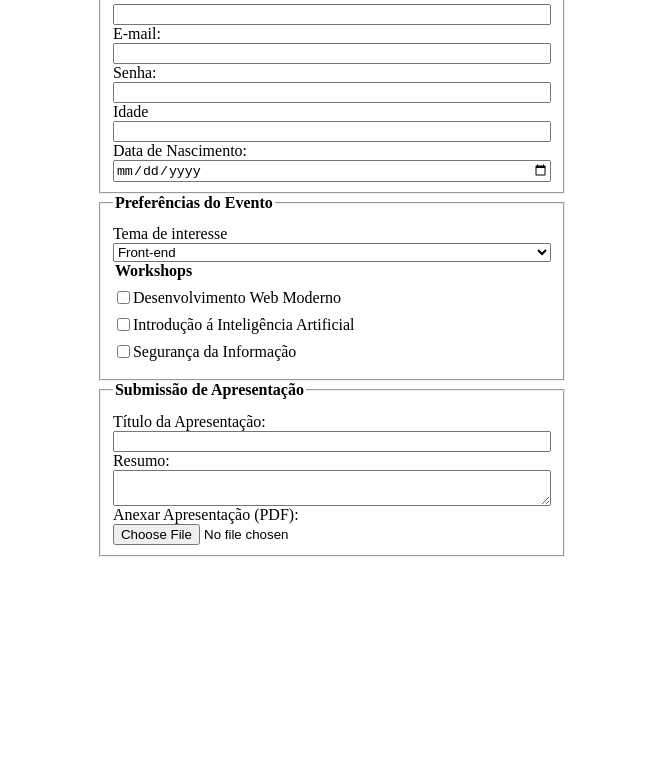
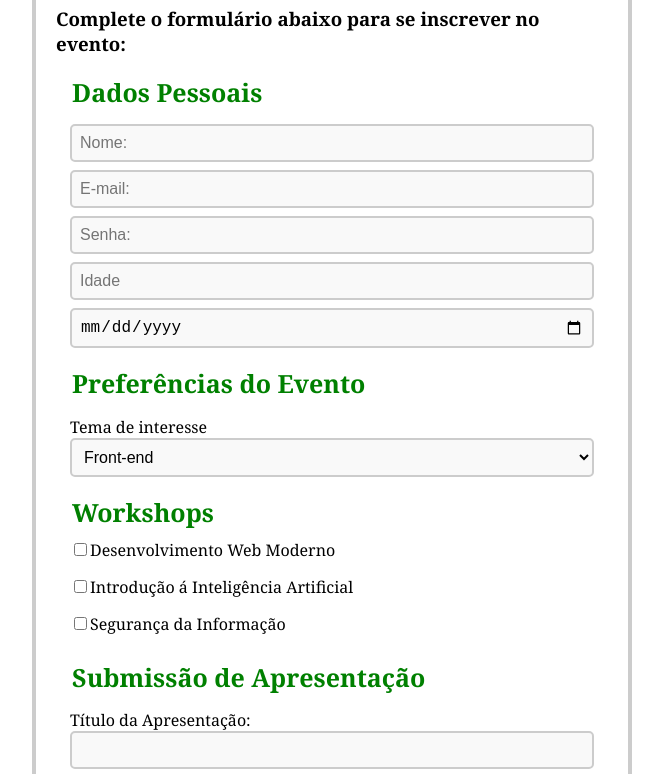
Before and after one commit to Kadnys07/inscricao-evento-tech, a plain HTML site: page index.html in a window 1280 px wide. Shown: the part 184-958 px from the top of the page, without its empty margins (308-971 px from the left). Before the commit the page ends 800 px from the top, so only its background shows below. Drawn offline with Linux system fonts and the light colour scheme.

Commit message:
mudanças visuais html e css

```diff
--- a/css/form.css
+++ b/css/form.css
@@ -2,24 +2,68 @@ body {
     display: flex;
     justify-content: center;
     align-items: center;
-    height: 100vh;
-    margin: 0;
+    margin: 10vh;
+    font-family: Cambria, Cochin, Georgia, Times, 'Times New Roman', serif ;
 }
-.estilo{
-    border-color: rgb(207, 203, 198);
-    border: 2% solid;
+
+form {
+    border: 4px solid #ccc; /* Define a borda */
+    border-radius: 10px; /* Adiciona bordas arredondadas */
+    padding: 20px; /* Adiciona espaçamento interno */
+    width: 100%; /* Garante que o formulário ocupe espaço */
+    max-width: 600px; /* Define uma largura máxima */
+    background-color: #fff;
+    box-sizing: border-box; /* Inclui a borda e o padding no tamanho total */
+}
+
+input[type="text"],
+input[type="number"],
+input[type="date"],
+input[type="email"],
+input[type="password"],
+input[type= "file"],
+textarea,
+select {
+    width: 100%; /* Faz o campo ocupar toda a largura disponível */
+    padding: 8px; /* Adiciona espaçamento interno */
+    margin-bottom: 8px; /* Espaçamento entre os campos */
+    border: 2px solid #ccc; /* Define a borda */
+    border-radius: 5px; /* Adiciona bordas arredondadas */
+    box-sizing: border-box; /* Inclui o padding e a borda no tamanho total */
+    font-size: 16px; /* Ajusta o tamanho da fonte */
+    background-color: #f9f9f9; /* Adiciona um fundo claro */
+}
+
+input:focus {
+    border-color: #007BFF; /* Altera a cor da borda ao focar */
+    outline: none; /* Remove o contorno padrão */
+    background-color: #fff; /* Destaca o fundo ao focar */
 }
 
 fieldset {
     display: flex;
     flex-direction: column;
+    border: none
 }
+
 .checkbox-group {
     display: flex;
     align-items: center;
-    margin-bottom: 8px; /* Espaçamento entre os itens */
-  }
-  legend {
+    margin-bottom: 15px;
+    border-radius: 10px; /* Adiciona bordas arredondadas */
+}
+
+legend {
     font-weight: bold;
-    margin-bottom: 8px; /* Espaçamento entre o título e os checkboxes */
-  }
+    margin-bottom: 8px;
+    color: green;
+    margin-top: 10px;
+    margin-bottom: 10px;
+    font-size: 25px;
+}
+
+#resumo{
+    resize: none;
+    width: 75%;
+    height: 100px;
+}
--- a/index.html
+++ b/index.html
@@ -7,24 +7,22 @@
     <link rel="stylesheet" href="/css/form.css">
 </head>
 <body>
+  <div class="estilo">
     <form name="form" method="get" action="#">
         <h1>Inscrição para o Evento Tech 2025</h1>
+        <h3>Complete o formulário abaixo para se inscrever no evento:</h3>
        <fieldset class="fs1">
             <legend>Dados Pessoais</legend>
-            <label for="nome">Nome:</label>
-            <input type="text" id="nome" name="nome" required>
 
-            <label for="email">E-mail:</label>
-            <input type="email" id="email" name="email" required>
+            <input type="text" id="nome" name="nome" placeholder="Nome:">
 
-            <label for="senha">Senha:</label>
-            <input type="password" id="senha" name="senha" required>
+            <input type="email" id="email" name="email" placeholder="E-mail:" required>
 
-            <label for="idade">Idade</label>
-            <input type="number" id="idade" name="idade" min="18" max="100" required>
+            <input type="password" id="senha" name="senha"  placeholder="Senha:" required>
 
-            <label for="data_nascimento">Data de Nascimento:</label>
-            <input type="date" id="data_nascimento" name="data_nascimento" required>
+            <input type="number" id="idade" name="idade" min="18" max="100" placeholder="Idade" required>
+
+            <input type="date" id="data_nascimento" name="data_nascimento" placeholder="Data de Nascimento:" required>
 
        </fieldset>
 
@@ -61,5 +59,6 @@
         <input type="file" id="PDF" name="PDF" accept=".pdf" required>
        </fieldset>
     </form>
+  </div>
 </body>
 </html>
```
